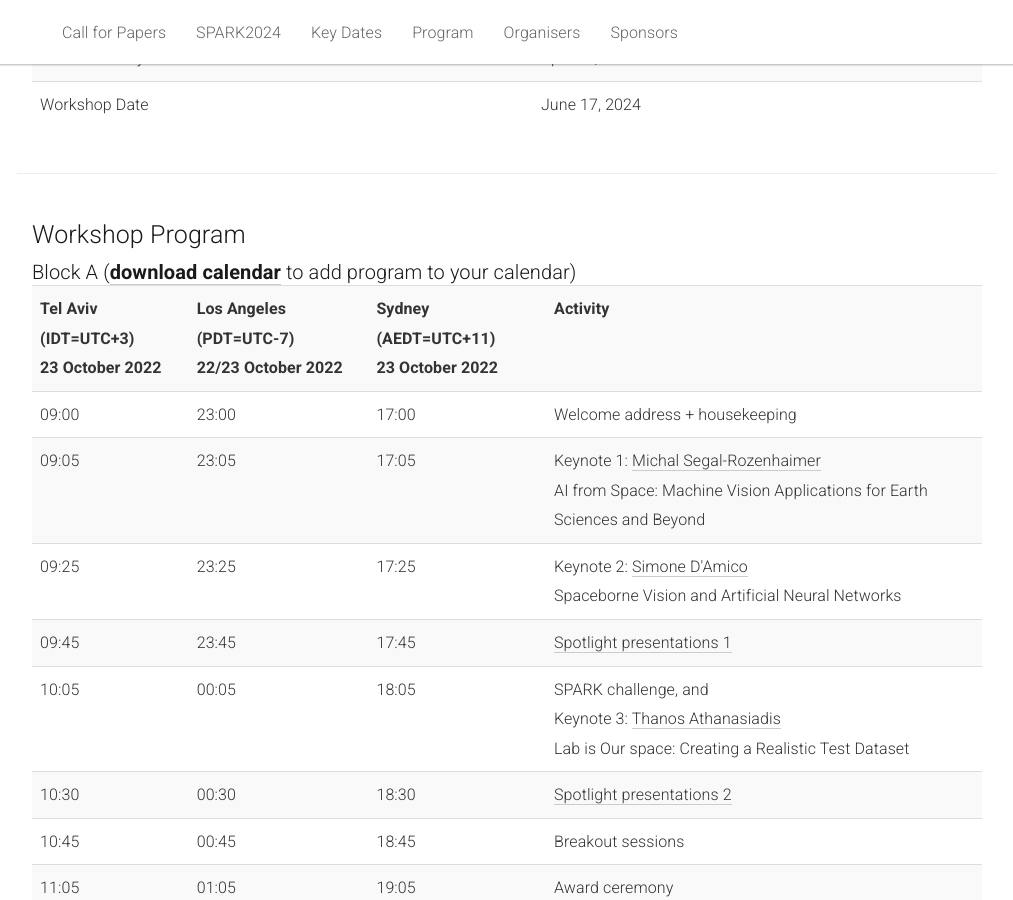
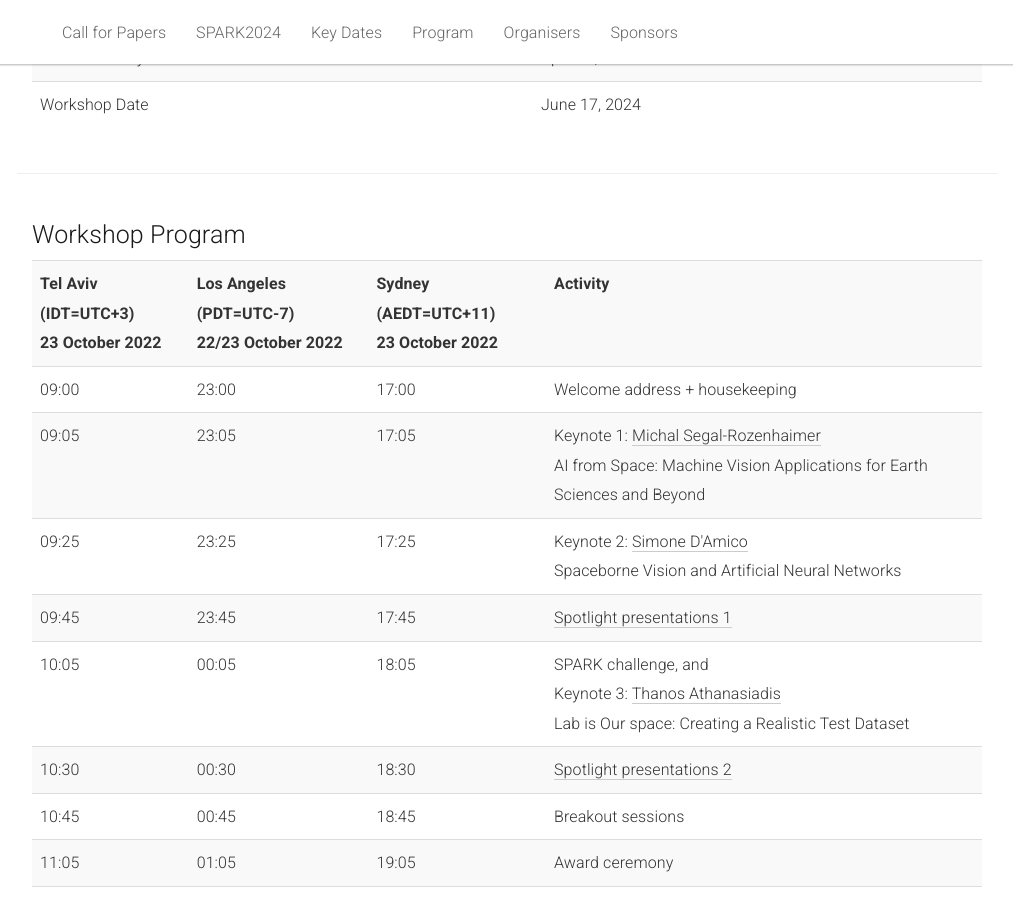
Before and after one commit to AIforSpace/2024, a Jekyll site: the page built from _pages/home.md, in a window 1280 px wide and 900 px high, scrolled down 2625 px. Shown: the whole window, without its empty margins (133-1146 px from the left). Built offline with Jekyll 4.4.1, drawn with Linux system fonts in a browser that asks for light colours.

Commit message:
Update home.md

```diff
--- a/_pages/home.md
+++ b/_pages/home.md
@@ -193,7 +193,6 @@ The datasets involved are larger and more diverse than that used in previous edi
 <div class="row">
   <div class="col-xs-12">
     <!-- <h3>Block A</h3> -->
-    <h3>Block A (<a href="/2022/static/AI4SpaceProgramBlockA.ics" download><b>download calendar</b></a> to add program to your calendar)</h3>
     <table class="table table-striped">
       <tbody>
         <tr>
```
